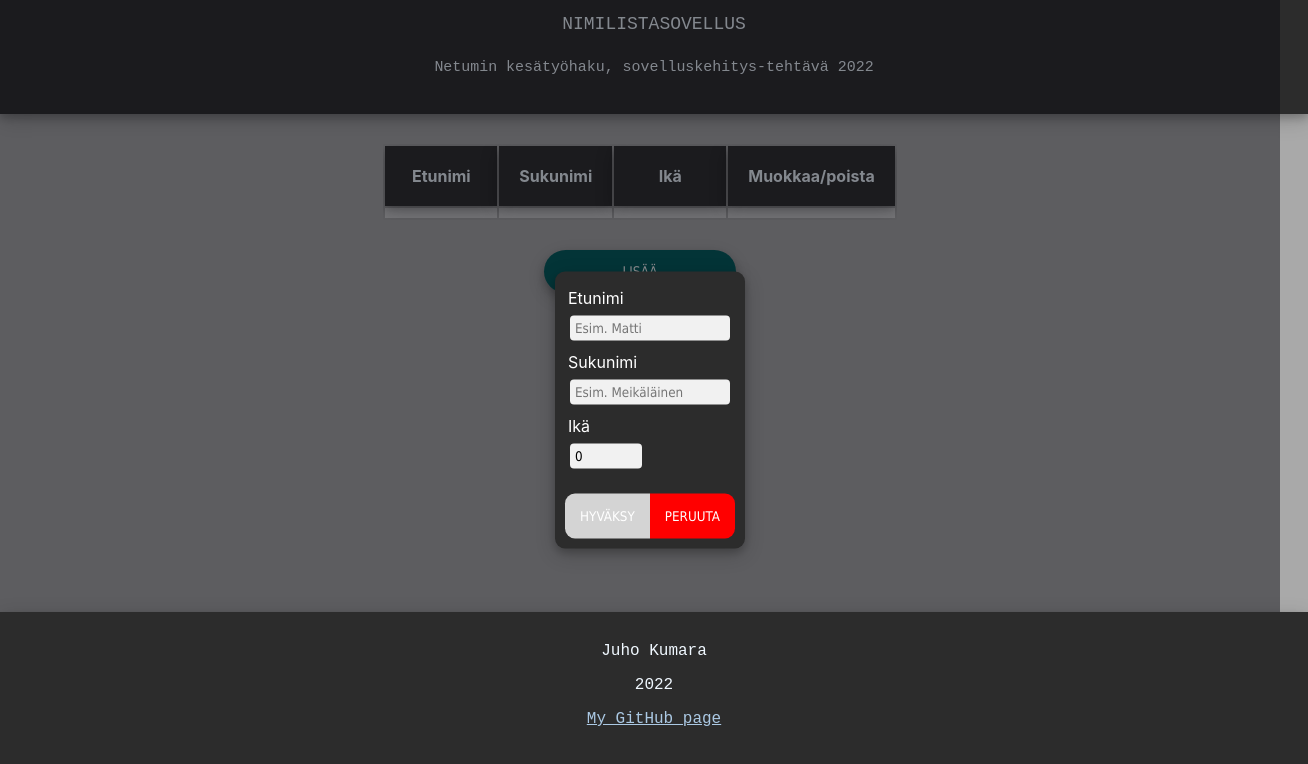
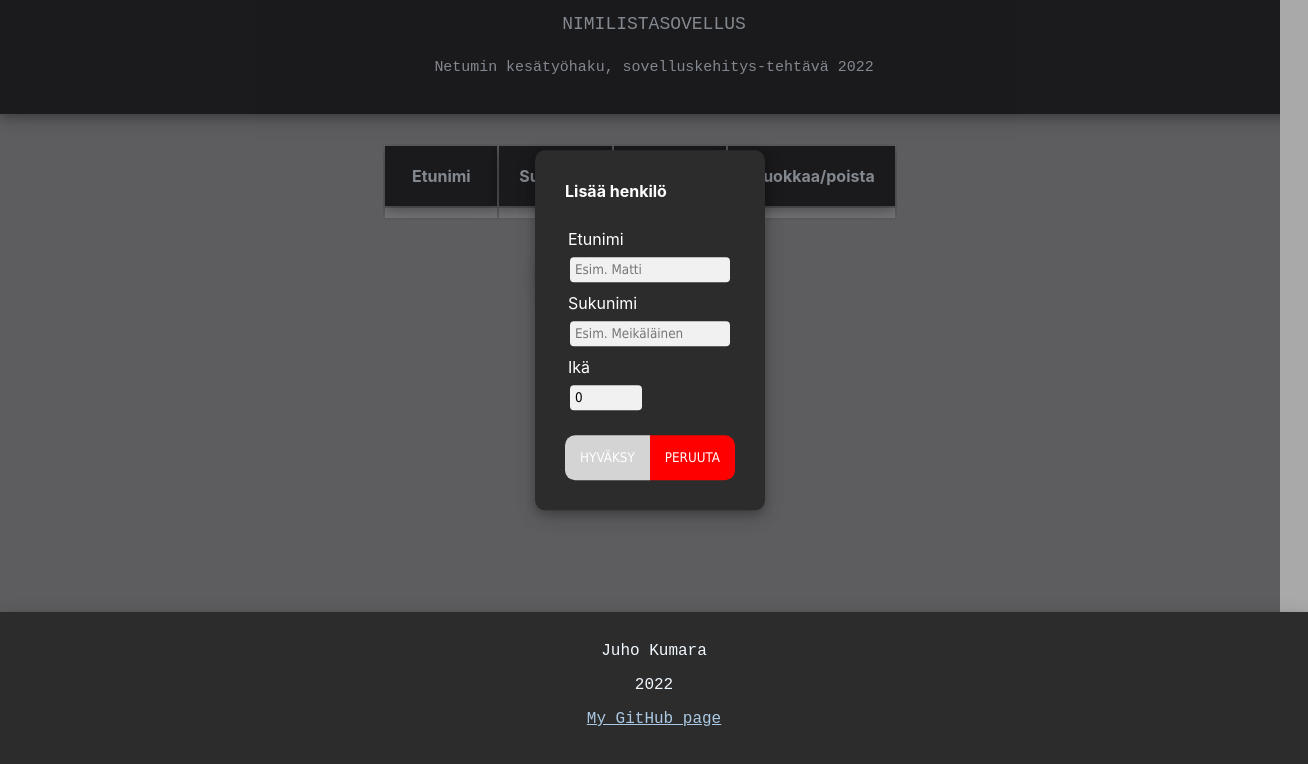
Before and after one commit to Gummi5/netum-sovelluskehitys-tehtavat, a React (Create React App) app: page / in a window 1280 px wide. Both pictures are taken after a click on the button "LISÄÄ". Shown: the top 764 px of the page, 1308 px wide, since content can reach past the window. Built offline with nearby package versions, Linux system fonts and the light colour scheme.

Commit message:
Added edit option

```diff
--- a/src/App.css
+++ b/src/App.css
@@ -36,8 +36,7 @@
 	border-radius: 25px;
 	color: rgb(255, 255, 255);
 	margin: 30px 8px;
-	max-width: 80%;
-	min-width: 15%;
+	width: 200px;
 	padding: 14px 20px;
 }
 .App
@@ -70,7 +69,7 @@
 .formbuttons
 {
 	flex-direction: row;
-	padding-top: 20px;
+	padding: 20px 0px;
 }
 .forminput
 {
@@ -117,8 +116,8 @@ button:hover, .formbuttons:hover
 	cursor: pointer;
 	left: 50%;
 	margin: 10px 10px;
-	padding: 10px 10px;
-	top: 50%;
+	padding: 10px 30px;
+	top: 40%;
 	transform: translate(-50%, -50%);
 }
 
@@ -171,8 +170,17 @@ html
 {
 	background-color: darkgray;
 }
-h5{
+html, body {
+    max-width: 100%;
+    overflow-x: hidden;
+}
+h5
+{
   font-weight: lighter;
+}
+h4
+{
+	text-align: left;
 }
 input:disabled
 {
--- a/src/DataTable/DataTable.tsx
+++ b/src/DataTable/DataTable.tsx
@@ -1,9 +1,10 @@
 import React, { useState } from 'react'
-import AddDialog from './AddDialog'
+import Dialog from './Dialog'
 import TableRow, { IRowData } from './TableRow'
 // Contains table for data and add dialog
 function DataTable() {
   const [allData, setAllData] = useState<IRowData[]>([])
+
   // Deletes a row by id
   const deleteRow = (id : number) : void => {
     let data = allData.filter((row, index) => index !== id)
@@ -17,6 +18,12 @@ function DataTable() {
       rowData.push(newData)
       setAllData([...rowData])
       console.log(allData[0])
+  }
+
+  // Replaces an existing row with given data
+    const updateRow = (newData : IRowData, id: number) => {
+      addNew(newData)
+      deleteRow(id)
   }
 
   return (
@@ -44,13 +51,13 @@ function DataTable() {
             :
             // Map table rows
             allData.map((row, index) => {
-              return <TableRow key={index} firstName={row.firstName} lastName={row.lastName} age={row.age} onClick={() => deleteRow(index)}></TableRow>
+              return <TableRow key={index} id={index} firstName={row.firstName} onEdit={updateRow} lastName={row.lastName} age={row.age} onClick={() => deleteRow(index)}></TableRow>
             })}
         </tbody>
       </table>
       </div>
       {/*Add dialog, uses function addNew as a prop*/}
-      <AddDialog onInput={addNew}></AddDialog>
+      <Dialog onSubmit={addNew} dialogHeader="Lisää henkilö"></Dialog>
     </div>
     )
   }
--- a/src/DataTable/AddDialog.tsx
+++ b/src/DataTable/Dialog.tsx
@@ -2,12 +2,14 @@ import React, { useState } from 'react'
 import { IRowData } from './TableRow';
 
 // Props of the add dialog
-export interface IAddProps {
-    onInput: (arg: IRowData) => void
+interface IDialogProps {
+    onSubmit: (data: IRowData) => void
+    useIcon?: boolean
+    dialogHeader: string
   }
 
-// Dialog for adding new rows to the table
-const AddDialog = (props: IAddProps) => {
+// Dialog for adding new rows to the table or updating them
+const Dialog = (props: IDialogProps) => {
     const [popupOpen, setPopupOpen] = useState(false)
     const [addDisabled, setAddDisabled] = useState(true)
     const [input, setInput] = useState<IRowData>({firstName: "", lastName: "", age: 0})
@@ -74,11 +76,17 @@ const AddDialog = (props: IAddProps) => {
     return (
       <>
         {/* Button opens dialog*/}
-        <button className="addbutton" onClick={openAddDialog}>Lisää</button>
+        {props.useIcon
+          ?
+          <button className="iconbutton" onClick={openAddDialog}><i className="fa fa-edit"></i></button>
+          :
+          <button className="addbutton" onClick={openAddDialog}>Lisää</button>
+        }
         {/* Dialog*/}
         <div className="dialogbg" style={{display: popupOpen ? 'block' : 'none' }}>
           <div className="dialog" style={{display: popupOpen ? 'block' : 'none' }}>
-            <form method="dialog" onSubmit={() => {props.onInput(input); setPopupOpen(false)}}>
+            <h4>{props.dialogHeader}</h4>
+            <form method="dialog" onSubmit={() => {props.onSubmit(input); setPopupOpen(false)}}>
               <label className="formheader">
                 Etunimi
               </label>
@@ -118,4 +126,4 @@ const AddDialog = (props: IAddProps) => {
     )
   }
 
-  export default AddDialog
+  export default Dialog
--- a/src/DataTable/TableRow.tsx
+++ b/src/DataTable/TableRow.tsx
@@ -1,4 +1,5 @@
 import React from 'react'
+import Dialog from './Dialog'
 
 // Basic one row data
 export interface IRowData {
@@ -9,9 +10,16 @@ export interface IRowData {
 // Additional props of one row (local interface)
 interface IRowElementData extends IRowData {
   onClick: React.MouseEventHandler<HTMLButtonElement>
+  onEdit: (data: IRowData, id: number) => void
+  id: number
 }
 // JSX Element displaying data of a row
 const TableRow = (row: IRowElementData) => {
+
+    const EditRow = (data: IRowData) => {
+      row.onEdit(data, row.id)
+    }
+
     return (
       <>
           <tr>
@@ -20,7 +28,7 @@ const TableRow = (row: IRowElementData) => {
               <td>{row.lastName}</td>
               <td>{row.age}</td>
               <td id="iconcell">
-                <button className="iconbutton" onClick={row.onClick}><i className="fa fa-edit"></i></button>
+                <Dialog onSubmit={EditRow} useIcon={true} dialogHeader="Muokkaa"></Dialog>
                 <button className="iconbutton" onClick={row.onClick}><i className="fa fa-trash"></i></button>
               </td>
           </tr>
```
Lines whose indentation alone changed are shown as unchanged.
